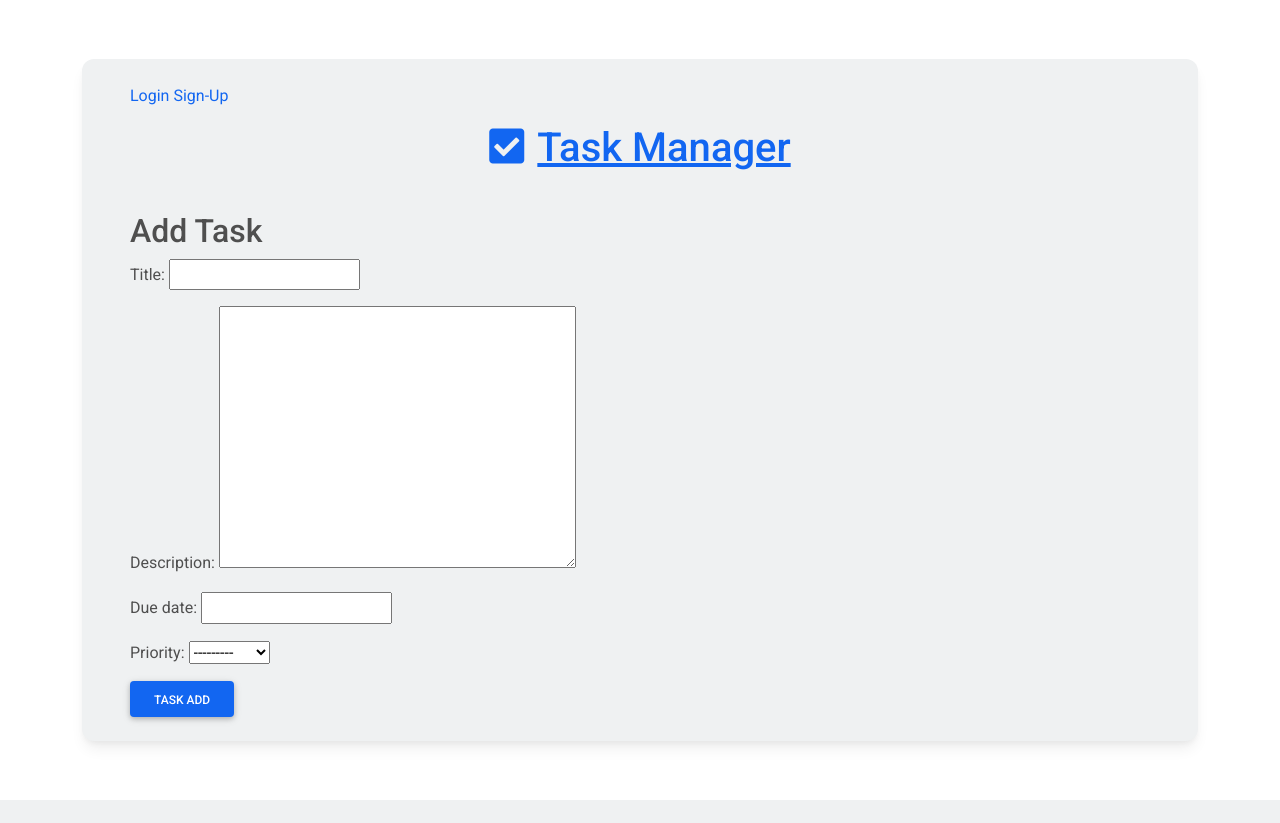
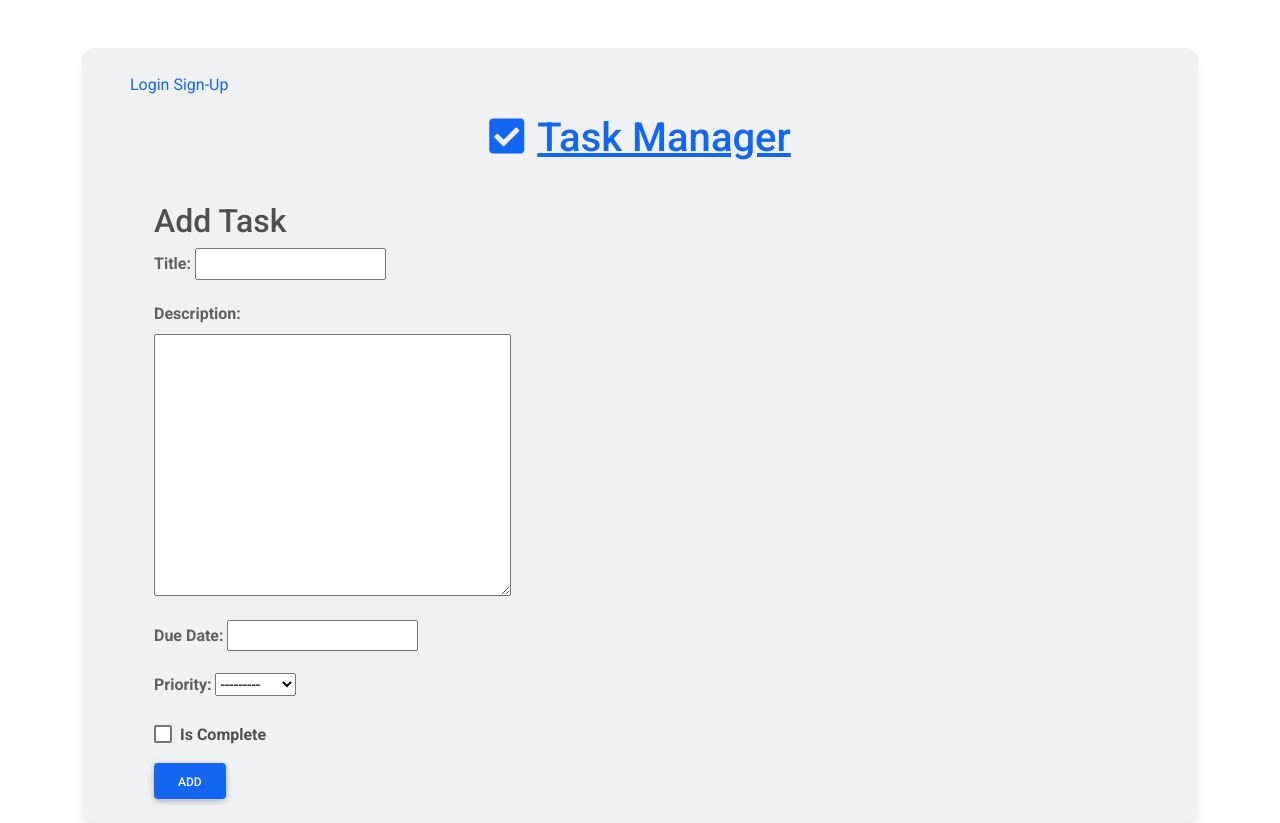
Before and after one commit to MohammadIshak47/task_manager, a Django app: page /create/ in a window 1280 px wide. Before the commit the page ends 800 px from the top, so only its background shows below. Run offline with Django 4.2, Linux system fonts and the light colour scheme; parts of the project's set-up code (start-up, migrations or seed data) failed here and were passed over.

Commit message:
Enviroment variables setup almost completed

```diff
--- a/task_manager/settings.py
+++ b/task_manager/settings.py
@@ -11,6 +11,10 @@ https://docs.djangoproject.com/en/4.2/ref/settings/
 """
 
 from pathlib import Path
+from environs import Env
+env = Env()             # New line
+env.read_env()          # New line
+
 import os
 # Build paths inside the project like this: BASE_DIR / 'subdir'.
 BASE_DIR = Path(__file__).resolve().parent.parent
--- a/tasks/templates/tasks/task_create.html
+++ b/tasks/templates/tasks/task_create.html
@@ -3,15 +3,38 @@
 
 
 {% block content %}
+<div class="container" >
+  <div class="row">
+    <div class="col-md-8">
+      <h2>Add Task</h2>
+      <form method="POST">
+        {% csrf_token %}
+        <div class="mb-3">
+          <label for="id_title" class="form-label"><b>Title:</b></label>
+          {{ form.title }}
+        </div>
+        <label for="id_description" class="form-label"><b>Description:</b></label>
+        <div class="mb-3">
 
-
-<h2>Add Task</h2>
-<form method="POST">
-  {% csrf_token %}
-  {{ form.as_p }}  {# Render the form fields #}
-  <button type="submit" class="btn btn-primary">Task Add</button>
-</form>
-
+          {{ form.description }}
+        </div>
+        <div class="mb-3">
+          <label for="id_due_date" class="form-label"><b>Due Date:</b></label>
+          {{ form.due_date }}
+        </div>
+        <div class="mb-3">
+          <label for="id_priority" class="form-label"><b>Priority:</b></label>
+          {{ form.priority }}
+        </div>
+        <div class="mb-3 form-check">
+          <input type="checkbox" class="form-check-input" id="id_is_complete" name="is_complete" {{ form.is_complete.value|yesno:"checked," }}>
+          <label class="form-check-label" for="id_is_complete"><b>Is Complete</b></label>
+        </div>
+        <button type="submit" class="btn btn-primary">Add</button>
+      </form>
+    </div>
+  </div>
+</div>
 
 
 {% endblock content %}
--- a/tasks/templates/tasks/task_list.html
+++ b/tasks/templates/tasks/task_list.html
@@ -55,7 +55,7 @@
     </li>
     <li class="list-group-item px-3 py-1 d-flex align-items-center flex-grow-1 border-0 bg-transparent">
         <p class="lead fw-normal mb-0">{{ task.title }} </p>
-       <p> <a href="#" class="text-primary" data-mdb-toggle="tooltip" title="Delete todo">Priority {{task.priority}}<i ></i></a></p>
+       <p> <a href="#" class="text-primary" data-mdb-toggle="tooltip" title="Delete todo">Priority : {{task.priority}}<i ></i></a></p>
     </li>
     <li class="list-group-item px-3 py-1 d-flex align-items-center border-0 bg-transparent">
         <div class="py-2 px-3 me-2 border border-warning rounded-3 d-flex align-items-center bg-light">
```
Also changed, not shown: 2 other files.
